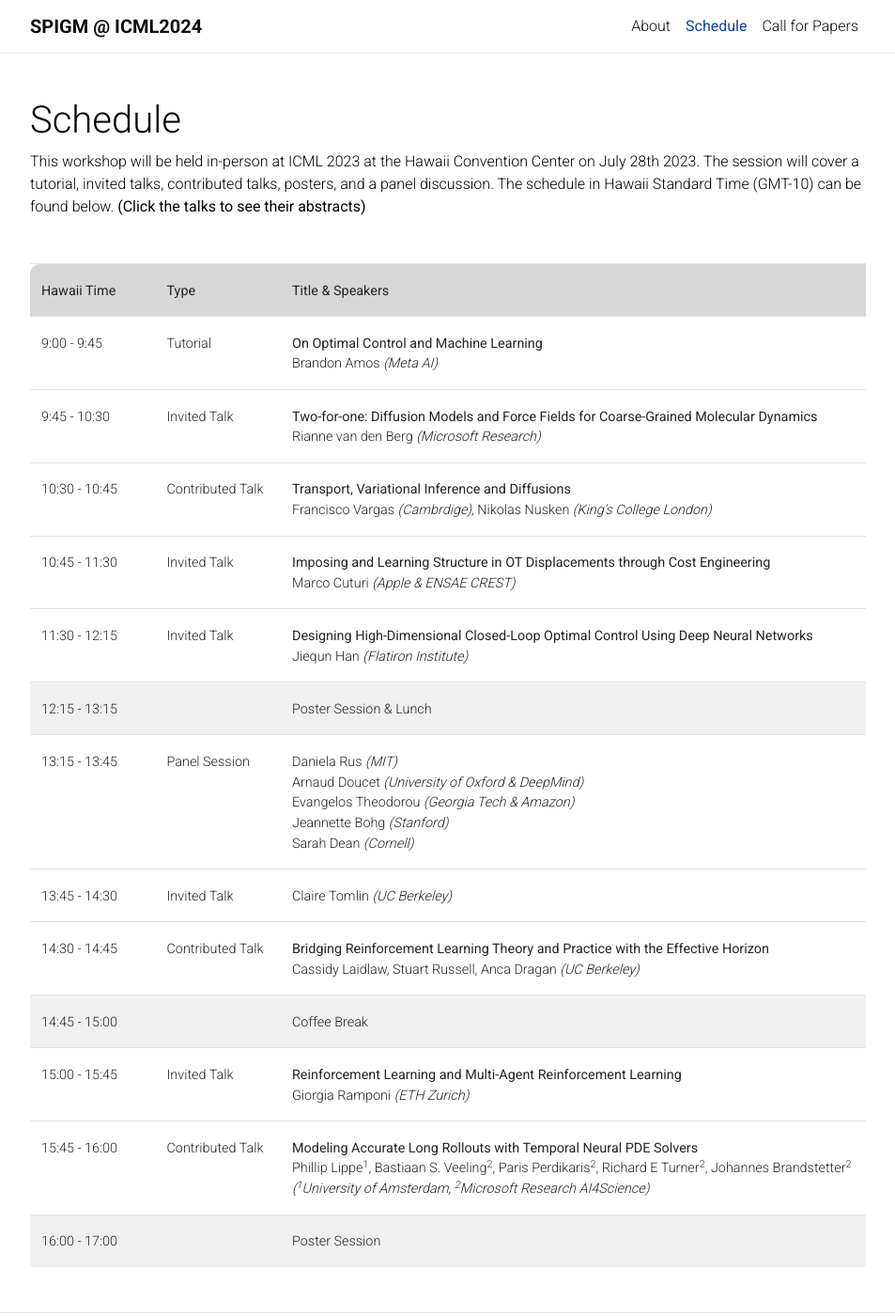
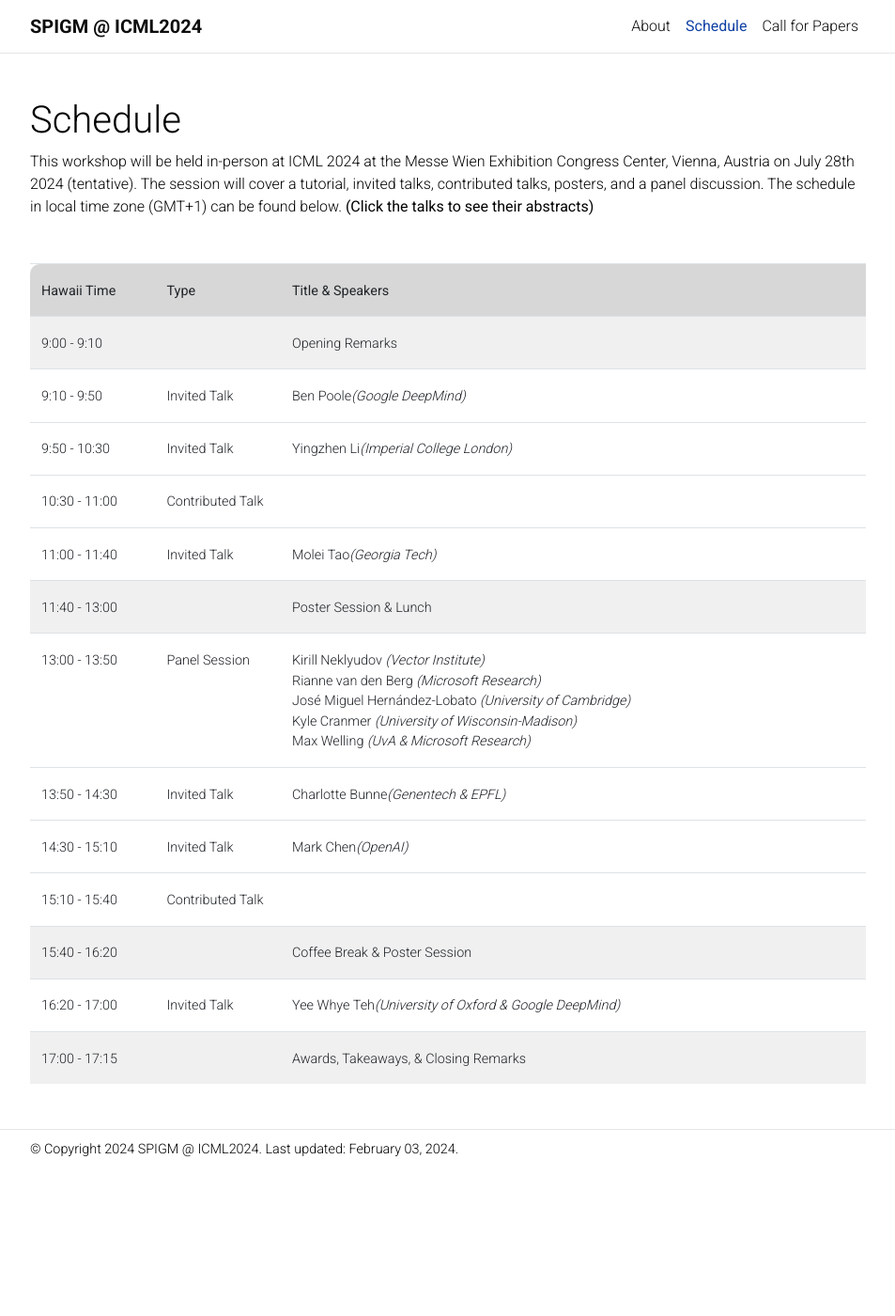
Before and after one commit to spigmworkshopv3/spigmworkshopv3.github.io, a Jekyll site: the page built from _pages/schedule.md, in a window 1280 px wide and 1400 px high. Shown: the whole window at 94% size, without its empty margins (163-1116 px from the left). Built offline with Jekyll 4.4.1, drawn with Linux system fonts in a browser that asks for light colours; comment, search, counter and statistics services are not loaded; a style sheet for code colours, icons or effects is not loaded.

Commit message:
add schedule, call

```diff
--- a/_pages/schedule.md
+++ b/_pages/schedule.md
@@ -2,7 +2,7 @@
 layout: page
 permalink: /schedule/
 title: Schedule
-description: This workshop will be held in-person at ICML 2023 at the Hawaii Convention Center on July 28th 2023. The session will cover a tutorial, invited talks, contributed talks, posters, and a panel discussion. The schedule in Hawaii Standard Time (GMT-10) can be found below. <b>(Click the talks to see their abstracts)</b>
+description: This workshop will be held in-person at ICML 2024 at the Messe Wien Exhibition Congress Center, Vienna, Austria on July 28th 2024 (tentative). The session will cover a tutorial, invited talks, contributed talks, posters, and a panel discussion. The schedule in local time zone (GMT+1) can be found below. <b>(Click the talks to see their abstracts)</b>
 nav: true
 nav_order: 2
 ---
@@ -19,137 +19,148 @@ nav_order: 2
         <!-- <th style="width: 25% border-top-right-radius: 10px;">Speakers (Affiliations)</th> -->
       </tr>
       <tr>
+  <tr class="header" style="background-color:rgb(240, 240, 240);">
+      <!-- <tr> -->
+        <td>9:00 - 9:10</td>
+        <td></td>
+        <td>Opening Remarks</td>
+  </tr>
   <tr class="header" style="cursor: pointer">
-    <td>9:00 - 9:45</td>
-    <td>Tutorial</td>
-    <td><b>On Optimal Control and Machine Learning</b><br>
-    Brandon Amos <i>(Meta AI)</i></td>
+    <td>9:10 - 9:50</td>
+    <td>Invited Talk</td>
+    <td>
+    <!-- <b> Title TODO </b><br> -->
+    Ben Poole<i>(Google DeepMind)</i></td>
   </tr>
   <tr>
     <td></td>
     <td></td>
     <td>
-      This talk tours the optimal control and machine learning methodologies behind recent breakthroughs in the field. These are crucial components for building agents capable of computationally modeling and interacting with our world via planning and reasoning, e.g. for robotics, aircrafts, autonomous vehicles, games, economics, finance, and language, as well as agricultural, biomedical,chemical, industrial, and mechanical systems. We will start with 1) a lightweight introduction to optimal control, and then cover 2) machine learning for optimal control --- this includes reinforcement learning and overviews how the powerful abstractive and predictive capabilities of machine learning can drastically improve every part of a control system; and 3) optimal control for machine learning --- surprisingly in this opposite direction, some machine learning problems are able to be formulated as control problems and solved with optimal control methods, e.g. parts of diffusion models, optimal transport,and optimizing the parameters of models such as large language models with reinforcement learning.</td>
+      TBD</td>
   </tr>
 
   <tr class="header" style="cursor: pointer">
-    <td>9:45 - 10:30</td>
+    <td>9:50 - 10:30</td>
     <td>Invited Talk</td>
-    <td><b>Two-for-one: Diffusion Models and Force Fields for Coarse-Grained Molecular Dynamics</b><br>Rianne van den Berg <i>(Microsoft Research)</i></td>
+    <td>
+    <!-- <b> Title TODO </b><br> -->
+    Yingzhen Li<i>(Imperial College London)</i></td>
   </tr>
   <tr>
     <td></td>
     <td></td>
     <td>
-      In this work I will cover work from the Microsoft Research AI4Science team on the use of score-based generative modeling for coarse-graining (CG) molecular dynamics simulations. By training a diffusion model on protein structures from molecular dynamics simulations we show that its score function approximates a force field that can directly be used to simulate CG molecular dynamics. While having a vastly simplified training setup compared to previous work, we demonstrate that our approach leads to improved performance across several small- to medium-sized protein simulations, reproducing the CG equilibrium distribution, and preserving dynamics of all-atom simulations such as protein folding events.
+      TBD</td>
+  </tr>
+
+  <tr class="header">
+    <td>10:30 - 11:00</td>
+    <td>Contributed Talk</td>
+    <td>
+      <!-- <b> Title TODO </b><br> -->
+      <!-- <br>Author TBD<i>(TBD)</i>, ... -->
     </td>
   </tr>
 
-  <tr class="header">
-    <td>10:30 - 10:45</td>
-    <td>Contributed Talk</td>
-    <td><b>Transport, Variational Inference and Diffusions</b>
-      <br>Francisco Vargas <i>(Cambrdige)</i>, Nikolas Nusken <i>(King’s College London)</i></td>
-  </tr>
-
   <tr class="header" style="cursor: pointer">
-    <td>10:45 - 11:30</td>
+    <td>11:00 - 11:40</td>
     <td>Invited Talk</td>
-    <td><b>Imposing and Learning Structure in OT Displacements through Cost Engineering</b>
-      <br>Marco Cuturi <i>(Apple & ENSAE CREST)</i></td>
+    <td>
+    <!-- <b> Title TODO </b><br> -->
+    Molei Tao<i>(Georgia Tech)</i></td>
   </tr>
   <tr>
     <td></td>
     <td></td>
     <td>
-      I will highlight in this work the flexibility provided by the Gangbo-McCann theorem, which provides a generic way to tie kantorovich dual potential solutions to optimal maps for the Monge problem.  We show in particular how setting the ground cost to the squared-Euclidean distance + a regularizer induces displacements that have a structure that is well suited to that regularizer (e.g. sparse if that regularizer is the L1 norm). We propose an approach, in more recent work, to learn parameters of that regularizer.
+      TBD</td>
+  </tr>
+
+  <tr class="header" style="background-color:rgb(240, 240, 240);">
+      <!-- <tr> -->
+        <td>11:40 - 13:00</td>
+        <td></td>
+        <td>Poster Session &amp; Lunch</td>
+  </tr>
+
+
+  <tr class="header">
+    <td>13:00 - 13:50</td>
+    <td>Panel Session</td>
+    <td>
+      Kirill Neklyudov <i>(Vector Institute)</i> <br>
+      Rianne van den Berg <i>(Microsoft Research)</i> <br>
+      José Miguel Hernández-Lobato <i>(University of Cambridge)</i> <br>
+      Kyle Cranmer <i>(University of Wisconsin-Madison)</i> <br>
+      Max Welling <i>(UvA &amp; Microsoft Research)</i> <br>
     </td>
   </tr>
 
   <tr class="header" style="cursor: pointer">
-    <td>11:30 - 12:15</td>
+    <td>13:50 - 14:30</td>
     <td>Invited Talk</td>
-    <td><b>Designing High-Dimensional Closed-Loop Optimal Control Using Deep Neural Networks</b>
-      <br>Jiequn Han <i>(Flatiron Institute)</i></td>
+    <td>
+    <!-- <b> Title TODO </b><br> -->
+    Charlotte Bunne<i>(Genentech &amp; EPFL)</i></td>
   </tr>
   <tr>
     <td></td>
     <td></td>
     <td>
-      Designing closed-loop optimal control for high-dimensional nonlinear systems remains a persistent challenge. Traditional methods, such as solving the Hamilton-Jacobi-Bellman equation, suffer from the curse of dimensionality. Recent studies introduced a promising supervised learning approach, akin to imitation learning, that uses deep neural networks to learn from open-loop optimal control solutions.
+      TBD</td>
+  </tr>
+
+  <tr class="header" style="cursor: pointer">
+    <td>14:30 - 15:10</td>
+    <td>Invited Talk</td>
+    <td>
+    <!-- <b> Title TODO </b><br> -->
+    Mark Chen<i>(OpenAI)</i></td>
+  </tr>
+  <tr>
+    <td></td>
+    <td></td>
+    <td>
+      TBD</td>
+  </tr>
+
+  <tr class="header">
+    <td>15:10 - 15:40</td>
+    <td>Contributed Talk</td>
+    <td>
+      <!-- <b> Title TODO </b><br> -->
+      <!-- <br>Author TBD<i>(TBD)</i>, ... -->
     </td>
   </tr>
 
   <tr class="header" style="background-color:rgb(240, 240, 240);">
       <!-- <tr> -->
-        <td>12:15 - 13:15</td>
+        <td>15:40 - 16:20</td>
         <td></td>
-        <td>Poster Session &amp; Lunch</td>
-  </tr>
-
-  <tr class="header">
-    <td>13:15 - 13:45</td>
-    <td>Panel Session</td>
-    <td>
-      Daniela Rus <i>(MIT)</i> <br>
-      Arnaud Doucet <i>(University of Oxford &amp; DeepMind)</i> <br>
-      Evangelos Theodorou <i>(Georgia Tech &amp; Amazon)</i> <br>
-      Jeannette Bohg <i>(Stanford)</i> <br>
-      Sarah Dean <i>(Cornell)</i> <br>
-    </td>
-  </tr>
-
-  <tr class="header">
-    <td>13:45 - 14:30</td>
-    <td>Invited Talk</td>
-    <td><b></b>
-      <!-- <br> -->
-      Claire Tomlin <i>(UC Berkeley)</i></td>
-  </tr>
-
-  <tr class="header">
-    <td>14:30 - 14:45</td>
-    <td>Contributed Talk</td>
-    <td><b>Bridging Reinforcement Learning Theory and Practice with the Effective Horizon</b>
-      <br>Cassidy Laidlaw, Stuart Russell, Anca Dragan <i>(UC Berkeley)</i></td>
-  </tr>
-
-  <tr class="header" style="background-color:rgb(240, 240, 240);">
-      <!-- <tr> -->
-        <td>14:45 - 15:00</td>
-        <td></td>
-        <td>Coffee Break</td>
+        <td>Coffee Break &amp; Poster Session</td>
   </tr>
 
   <tr class="header" style="cursor: pointer">
-    <td>15:00 - 15:45</td>
+    <td>16:20 - 17:00</td>
     <td>Invited Talk</td>
-    <td><b>Reinforcement Learning and Multi-Agent Reinforcement Learning</b>
-      <br>Giorgia Ramponi <i>(ETH Zurich)</i></td>
+    <td>
+    <!-- <b> Title TODO </b><br> -->
+    Yee Whye Teh<i>(University of Oxford &amp; Google DeepMind)</i></td>
   </tr>
   <tr>
     <td></td>
     <td></td>
     <td>
-      Reinforcement learning (RL) has emerged as a powerful paradigm for enabling intelligent agents to solve sequential decision-making problems under uncertainties. It has witnessed remarkable successes in various domains, ranging from game-playing agents to autonomous systems. However, as real-world challenges become increasingly intricate and interconnected, there is a need to go beyond the single-agent framework. Multi-agent reinforcement learning (MARL), is an extension of RL that enables multiple agents to learn and interact, introducing a new dimension of complexity and sophistication.
-      <br><br>This talk delves into the exciting realm of RL and MARL, exploring the foundational principles, recent advancements, and promising applications of these techniques. We begin by introducing the core concepts of RL. Building upon this foundation, we shift our focus to MARL, where multiple agents learn simultaneously, either cooperating or competing with each other. Then, we examine the challenges posed by MARL, including coordination, communication, and the exploration-exploitation dilemma.
-    </td>
-  </tr>
-
-  <tr class="header">
-    <td>15:45 - 16:00</td>
-    <td>Contributed Talk</td>
-    <td><b>Modeling Accurate Long Rollouts with Temporal Neural PDE Solvers</b>
-      <br>Phillip Lippe<sup>1</sup>, Bastiaan S. Veeling<sup>2</sup>, Paris Perdikaris<sup>2</sup>, Richard E Turner<sup>2</sup>, Johannes Brandstetter<sup>2</sup>
-      <i>(<sup>1</sup>University of Amsterdam, <sup>2</sup>Microsoft Research AI4Science)</i></td>
+      TBD</td>
   </tr>
 
   <tr class="header" style="background-color:rgb(240, 240, 240);">
       <!-- <tr> -->
-        <td>16:00 - 17:00</td>
+        <td>17:00 - 17:15</td>
         <td></td>
-        <td>Poster Session</td>
+        <td>Awards, Takeaways, &amp; Closing Remarks</td>
   </tr>
+
 
 <!-- </table> -->
 <!-- </div> -->
```
Also changed, not shown: _news/frontiers4lcd.md (deleted, +0 -7 lines), _news/panel.md (deleted, +0 -7 lines), _news/submissions.md (deleted, +0 -7 lines), _pages/call.md (+13 -12 lines).
